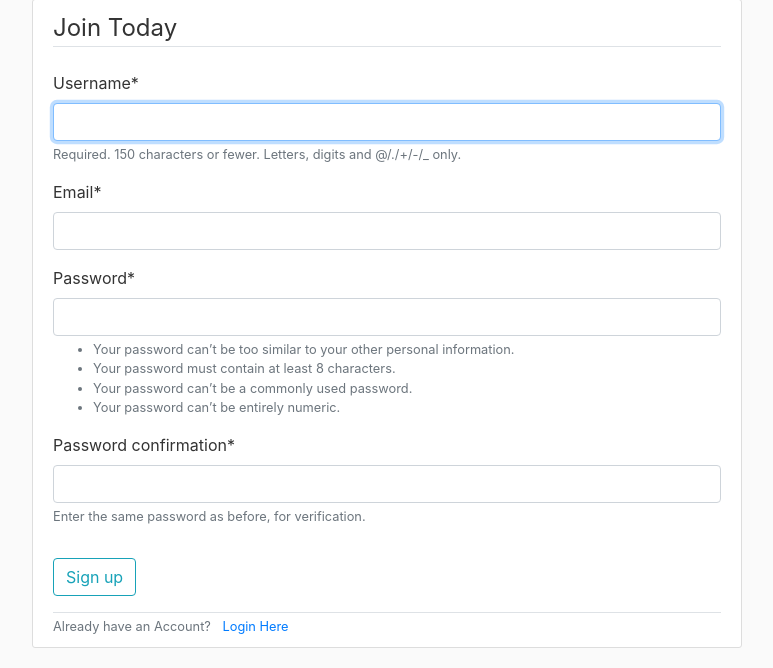
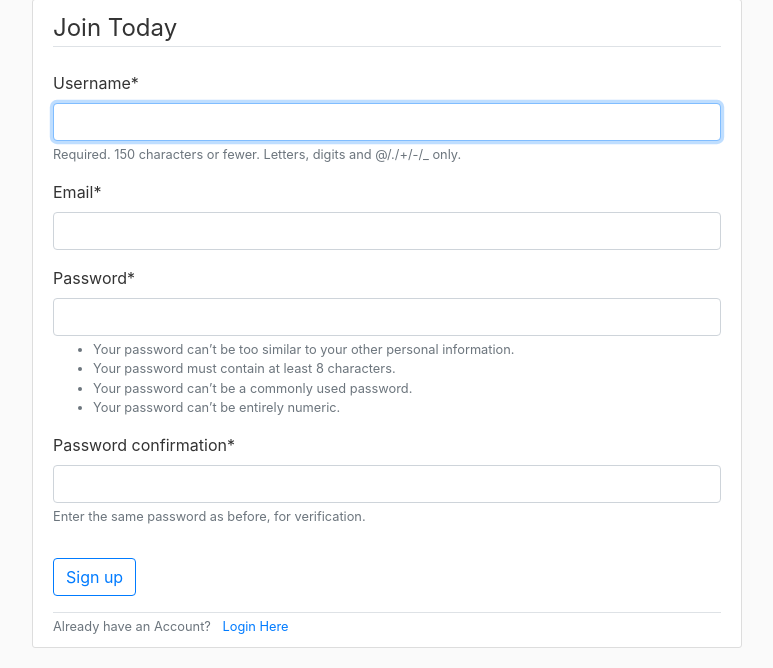
Before and after one commit to tanvi1706/Django_post, a Django app: page /users/register/ in a window 1280 px wide. Shown: the part 381-1049 px from the top of the page, without its empty margins (68-841 px from the left). Run offline with Django 3.2, Linux system fonts and the light colour scheme; some libraries are stand-ins or nearby versions.

Commit message:
final commit

```diff
--- a/users/templates/users/register.html
+++ b/users/templates/users/register.html
@@ -9,7 +9,7 @@
 				{{ form|crispy }}
 			</fieldset>
 			<div class='form-group'>
-				<button class="btn btn-outline-info" type="submit">Sign up</button>
+				<button class="btn btn-outline-primary" type="submit">Sign up</button>
 			</div>
 		</form>
 		<div class="border-top" pt-3>
```
